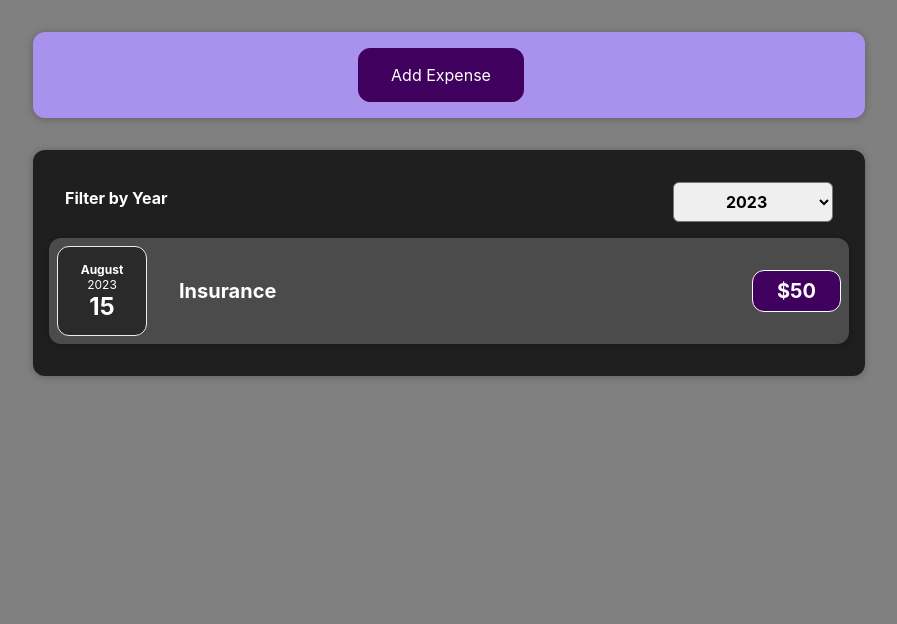
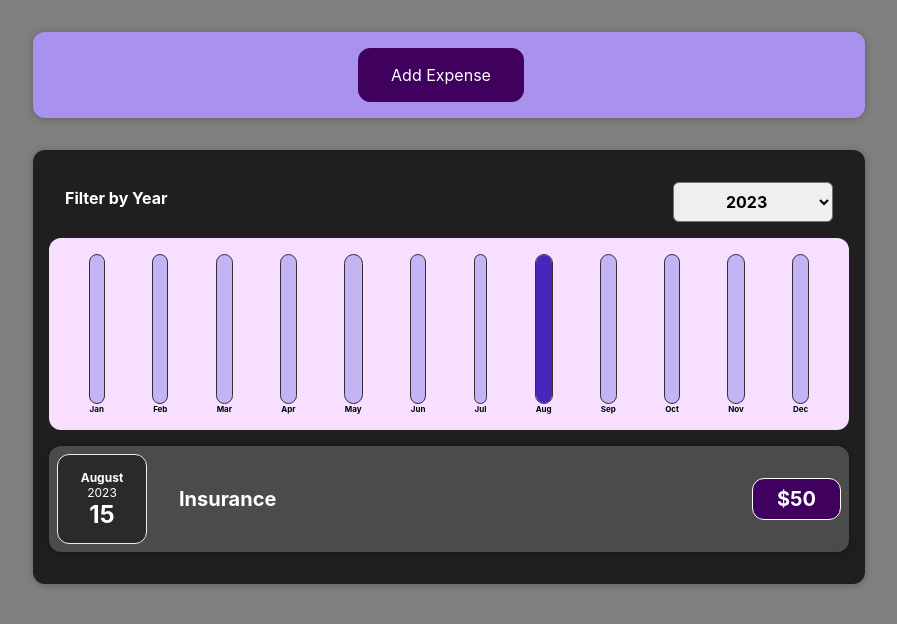
Before and after one commit to MahaGit1233/ReactCode, a React (Create React App) app: page / in a window 1280 px wide. Shown: the top 624 px of the page, without its empty margins (191-1088 px from the left). Built offline with nearby package versions, Linux system fonts and the light colour scheme.

Commit message:
integrating expenses chart commit

```diff
--- a/src/App.js
+++ b/src/App.js
@@ -3,10 +3,10 @@
 import NewExpense from './components/NewExpense/NewExpense';
 
 const Dummy_Expense=[
-  {id:'1', date: new Date(2023, 7, 15), title: 'Insurance', price: '50'},
-  {id:'2', date: new Date(2024, 3, 25), title: 'Book', price: '20'},
-  {id:'3', date: new Date(2024, 10, 11), title: 'Pen', price: '5'},
-  {id:'4', date: new Date(2025, 1, 14), title: 'Laptop', price: '200'},
+  {id:1, date: new Date(2023, 7, 15), title: 'Insurance', price: 50},
+  {id:2, date: new Date(2024, 3, 25), title: 'Book', price: 20},
+  {id:3, date: new Date(2024, 10, 11), title: 'Pen', price: 5},
+  {id:4, date: new Date(2025, 1, 14), title: 'Laptop', price: 200},
 ];
 
 const App = () => {
--- /dev/null
+++ b/src/components/Chart/Chart.css
@@ -0,0 +1,9 @@
+.chart {
+  padding: 1rem;
+  border-radius: 12px;
+  background-color: #f8dfff;
+  text-align: center;
+  display: flex;
+  justify-content: space-around;
+  height: 10rem;
+}
--- /dev/null
+++ b/src/components/Chart/Chart.js
@@ -0,0 +1,40 @@
+import React from "react";
+import ChartBar from "./ChartBar";
+import "./Chart.css";
+
+const Chart = (props) => {
+    const expenseOnlyArray = props.chartExpenses.map((monthExpenseData) => {
+        return monthExpenseData.price;
+    });
+
+    const maxValue = Math.max(...expenseOnlyArray);
+
+    const chartData = [
+        { expenseMonth: 'Jan', expenseValue: 0 },
+        { expenseMonth: 'Feb', expenseValue: 0 },
+        { expenseMonth: 'Mar', expenseValue: 0 },
+        { expenseMonth: 'Apr', expenseValue: 0 },
+        { expenseMonth: 'May', expenseValue: 0 },
+        { expenseMonth: 'Jun', expenseValue: 0 },
+        { expenseMonth: 'Jul', expenseValue: 0 },
+        { expenseMonth: 'Aug', expenseValue: 0 },
+        { expenseMonth: 'Sep', expenseValue: 0 },
+        { expenseMonth: 'Oct', expenseValue: 0 },
+        { expenseMonth: 'Nov', expenseValue: 0 },
+        { expenseMonth: 'Dec', expenseValue: 0 },
+    ];
+
+    for (let expense of props.chartExpenses) {
+        chartData[expense.date.getMonth()].expenseValue += expense.price;
+    }
+
+    return <div className="chart">
+            {chartData.map((monthData) => {
+                return (
+                    <ChartBar key={monthData.expenseMonth} value={monthData.expenseValue} label={monthData.expenseMonth} maxValue={maxValue} />
+                );
+            })}
+        </div>
+}
+
+export default Chart;
--- /dev/null
+++ b/src/components/Chart/ChartBar.css
@@ -0,0 +1,30 @@
+.chart-bar {
+  height: 100%;
+  display: flex;
+  flex-direction: column;
+  align-items: center;
+}
+
+.chart-bar__inner {
+  height: 100%;
+  width: 100%;
+  border: 1px solid #313131;
+  border-radius: 12px;
+  background-color: #c3b4f3;
+  overflow: hidden;
+  display: flex;
+  flex-direction: column;
+  justify-content: flex-end;
+}
+
+.chart-bar__fill {
+  background-color: #4826b9;
+  width: 100%;
+  transition: all 0.3s ease-out;
+}
+
+.chart-bar__label {
+  font-weight: bold;
+  font-size: 0.5rem;
+  text-align: center;
+}
--- /dev/null
+++ b/src/components/Chart/ChartBar.js
@@ -0,0 +1,19 @@
+import React from "react";
+import './ChartBar.css';
+
+const ChartBar = (props) => {
+    let fillHeight = '0%';
+
+    if (props.value>0) {
+        fillHeight=Math.round((props.value/props.maxValue)*100) + '%';
+    }
+
+    return <div className="chart-bar">
+        <div className="chart-bar__inner">
+            <div className="chart-bar__fill" style={{height:fillHeight}}></div>
+        </div>
+        <div className="chart-bar__label">{props.label}</div>
+    </div>
+}
+
+export default ChartBar;
--- /dev/null
+++ b/src/components/Expenses/ExpenseChart.js
@@ -0,0 +1,10 @@
+import React from "react";
+import Chart from "../Chart/Chart";
+
+const ExpenseChart = (props) => {
+    return <div>
+        <Chart chartExpenses={props.filteredExpensesForChart} />
+    </div>
+}
+
+export default ExpenseChart;
--- a/src/components/Expenses/ExpenseDate.js
+++ b/src/components/Expenses/ExpenseDate.js
@@ -1,5 +1,6 @@
 import React from 'react';
 import "./ExpenseDate.css";
+
 const months=['January', 'February', 'March', 'April', 'May', 'June', 'July', 'August', 'September', 'October', 'November', 'December'];
 
 const ExpenseDate = (props) => {
--- a/src/components/Expenses/ExpenseItem.js
+++ b/src/components/Expenses/ExpenseItem.js
@@ -1,4 +1,4 @@
-import React, { useState } from 'react';
+import React from 'react';
 import "./ExpenseItem.css";
 import ExpenseDate from "./ExpenseDate";
 import Card from "../UI/Card";
@@ -7,7 +7,7 @@
     return (
         <li>
             <Card className='expense-item'>
-                <ExpenseDate calenderDate={props.date}></ExpenseDate>
+                <ExpenseDate calenderDate={props.date} />
                 <div className='expense-item__location'>{props.location}</div>
                 <div className='expense-item__description'>
                     <h2>{props.title}</h2>
--- a/src/components/Expenses/Expenses.js
+++ b/src/components/Expenses/Expenses.js
@@ -1,6 +1,7 @@
 import React, { useState } from 'react';
 import "./Expenses.css";
 import Card from "../UI/Card";
+import ExpenseChart from './ExpenseChart';
 import ExpenseFilter from './ExpenseFilter';
 import ExpensesList from './ExpensesList';
 
@@ -18,6 +19,7 @@
     return (
         <Card className="expenses">
             <ExpenseFilter selected={filteredYear} onChangeFilter={changeFilterHandler}/>
+            <ExpenseChart filteredExpensesForChart={filteredExpenses} />
             <ExpensesList items={filteredExpenses} />
         </Card>
     );
--- a/src/components/NewExpense/ExpenseForm.js
+++ b/src/components/NewExpense/ExpenseForm.js
@@ -22,7 +22,7 @@
     event.preventDefault();
     const expenseData = {
       title: enteredTitle,
-      price: enteredAmount,
+      price: +enteredAmount,
       date: new Date(enteredDate),
     };
     props.onSaveExpenseData(expenseData);
```
